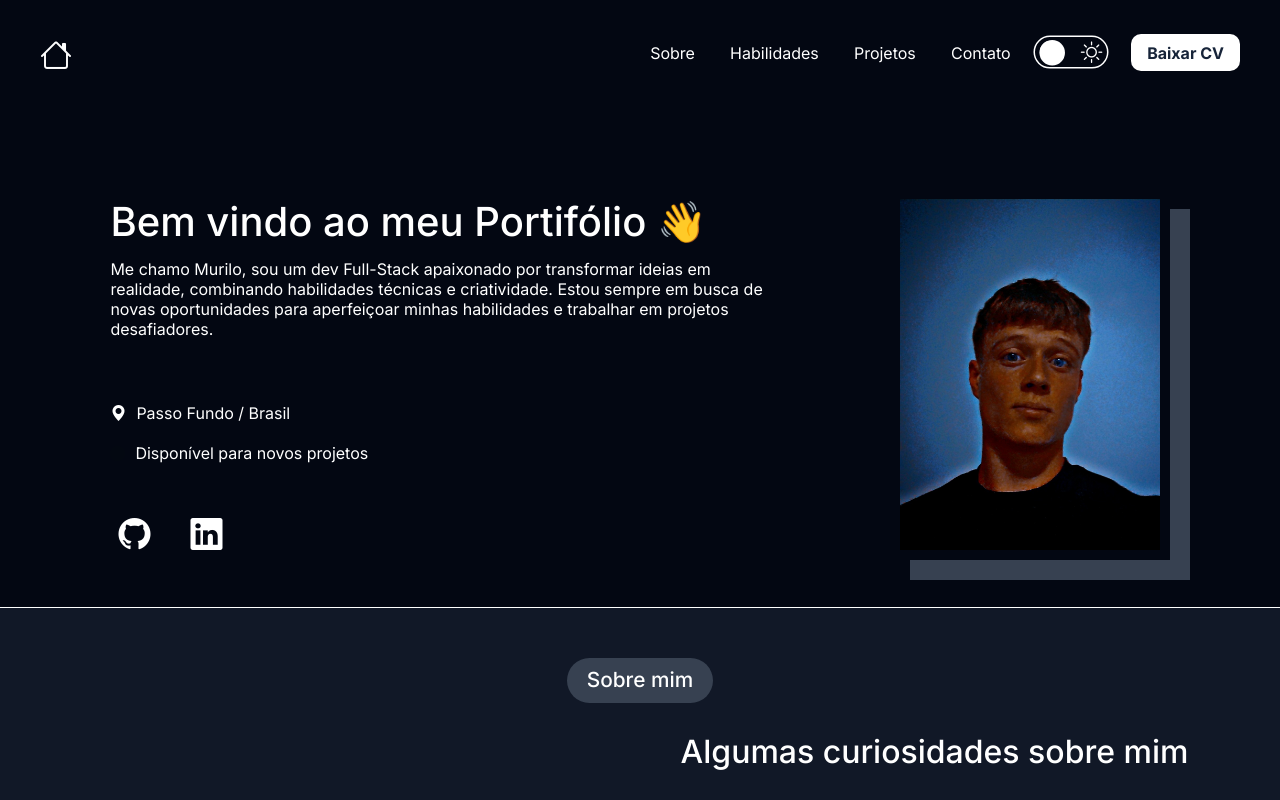
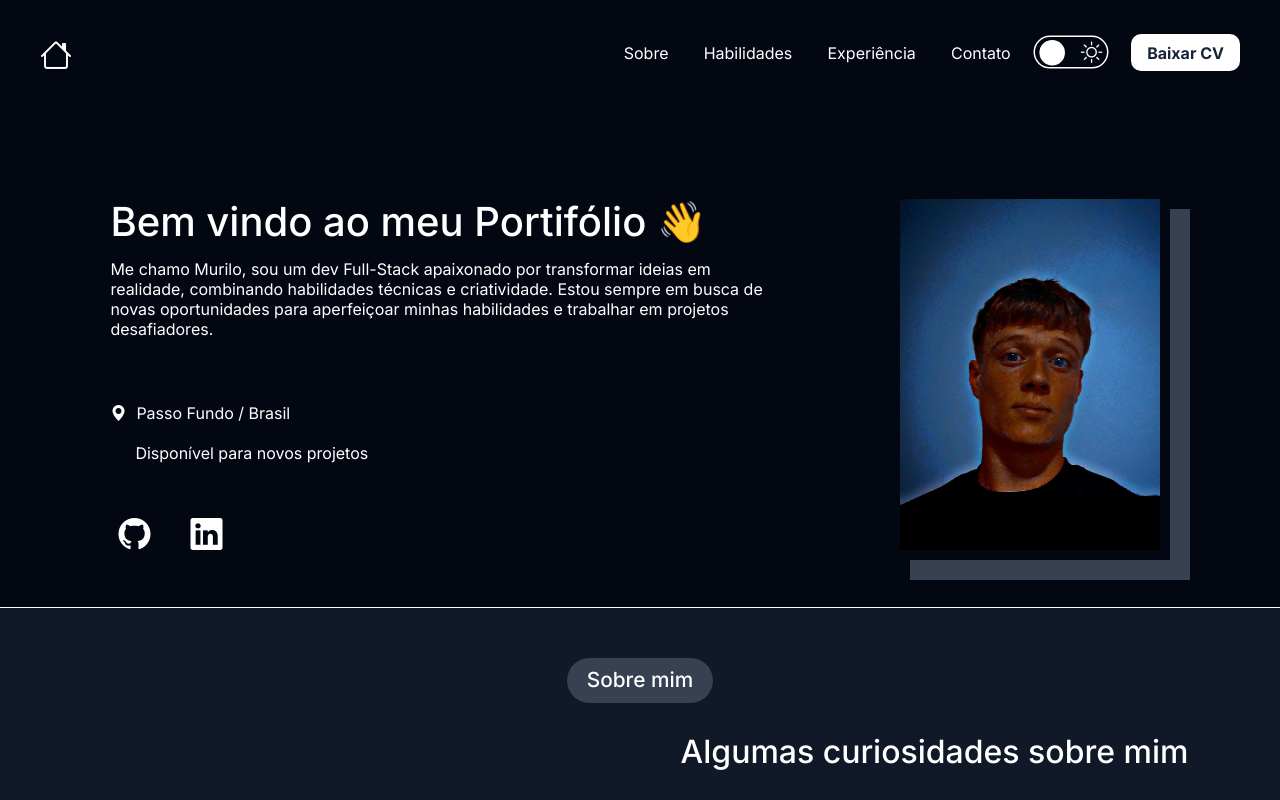
Before and after one commit to muriloklein/portfolio, a Next.js app: page / in a window 1280 px wide. Shown: the top 800 px of the page. Built offline with nearby package versions, Linux system fonts and the light colour scheme.

Commit message:
Modificado o Header

```diff
--- a/src/components/Header/index.tsx
+++ b/src/components/Header/index.tsx
@@ -3,8 +3,6 @@
 import applyTheme from "@/Hooks/toogleTheme";
 import Link from "next/link";
 import { useEffect, useState } from "react";
-
-function download() {}
 
 const Header = () => {
   const [isMobileMenuOpen, setIsMobileMenuOpen] = useState(false);
@@ -74,7 +72,7 @@ const Header = () => {
             Habilidades
           </Link>
           <Link href="#projectsSection" className="menuLinks">
-            Projetos
+            Experiência
           </Link>
           <Link href="#contactSection" className="menuLinks">
             Contato
```
